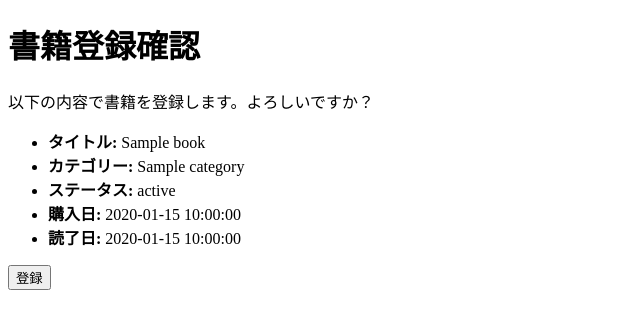
After one commit to henmikazuki/bibliography, a Flask app: template templates/books/new/confirm.html in a window 1280 px wide. The commit adds this page. Shown: the top 329 px of the page, without its empty margins (0-640 px from the left). Run offline with Flask 3, Linux system fonts and the light colour scheme; the template is opened without the code that fills it: most values are stand-ins (such as "Sample title", 1, 10 or a date in 2020).

Commit message:
書籍情報登録ページ作成

```diff
--- a/main.py
+++ b/main.py
@@ -1,7 +1,9 @@
-from flask import Flask, render_template
+from flask import Flask, render_template, redirect, request, flash
 import sqlite3
 
 app = Flask(__name__)
+app.secret_key = "secret_key"
+
 
 def get_db_connection(db_path):
     """データベースの接続情報を取得する
@@ -24,32 +26,75 @@ def db_connection():
     return con, csr
 
 
-@app.route('/books')
+def get_book_form_data(form):
+    """フォームから書籍データを辞書で取得"""
+    return {
+        "title": form.get("title", ""),
+        "category": form.get("category", ""),
+        "status": form.get("status", ""),
+        "purchase_date": form.get("purchase_date", ""),
+        "read_date": form.get("read_date", ""),
+    }
+
+
+@app.route("/books")
 def books():
     con, csr = db_connection()
 
-    sql = 'SELECT id, title, category, status, purchase_date, read_date FROM books WHERE deleted = 0 ORDER BY created_at DESC'
+    sql = "SELECT id, title, category, status, purchase_date, read_date FROM books WHERE deleted = 0 ORDER BY created_at DESC"
     csr.execute(sql)
     books = csr.fetchall()
     con.close()
 
-    return render_template('books/index.html', books=books)
+    return render_template("books/index.html", books=books)
 
 
-@app.route('/books/new')
+@app.route("/books/new", methods=["GET", "POST"])
 def new_book():
-    return render_template('books/new/registration.html')
+    if request.method == "POST":
+        book_data = get_book_form_data(request.form)
+
+        return render_template("books/new/confirm.html", book_data=book_data)
+    if request.method == "GET":
+        return render_template("books/new/registration.html")
 
 
-@app.route('/books/<int:book_id>/edit')
-def edit_book(book_id):
-    return render_template('books/edit/edit.html')
+@app.route("/books/new/confirm", methods=["GET", "POST"])
+def confirm_book():
+    if request.method == "POST":
+        book = get_book_form_data(request.form)
+        con, csr = db_connection()
+
+        sql = 'INSERT INTO books (title, category, status, purchase_date, read_date, deleted, created_at, updated_at) VALUES (?, ?, ?, ?, ?, 0, datetime("now", "localtime"), datetime("now", "localtime"))'
+        csr.execute(
+            sql,
+            (
+                book["title"],
+                book["category"],
+                book["status"],
+                book["purchase_date"],
+                book["read_date"],
+            ),
+        )
+        con.commit()
+        con.close()
+
+        flash("書籍を登録しました。")
+
+        return redirect("/books")
+    if request.method == "GET":
+        return redirect("/books/new")
 
 
-@app.route('/books/<int:book_id>/delete')
-def delete_book(book_id):
-    return render_template('books/delete/delete.html')
+@app.route("/books/<int:book_id>/edit")
+def edit_book(book_id):
+    return render_template("books/edit/edit.html")
 
 
-if __name__ == '__main__':
+@app.route("/books/<int:book_id>/delete")
+def delete_book(book_id):
+    return render_template("books/delete/delete.html")
+
+
+if __name__ == "__main__":
     app.run(debug=True)
--- /dev/null
+++ b/templates/books/new/confirm.html
@@ -0,0 +1,39 @@
+<!doctype html>
+<html lang="ja">
+  <head>
+    <meta charset="UTF-8" />
+    <meta name="viewport" content="width=device-width, initial-scale=1.0" />
+    <title>書籍登録確認</title>
+  </head>
+  <body>
+    <h1>書籍登録確認</h1>
+    <p>以下の内容で書籍を登録します。よろしいですか？</p>
+    <ul>
+      <li><strong>タイトル:</strong> {{ book_data.title }}</li>
+      <li><strong>カテゴリー:</strong> {{ book_data.category }}</li>
+      <li><strong>ステータス:</strong> {{ book_data.status }}</li>
+      <li>
+        <strong>購入日:</strong>
+        {% if book_data.purchase_date %} {{ book_data.purchase_date }} {% else
+        %} なし {% endif %}
+      </li>
+      <li>
+        <strong>読了日:</strong>
+        {% if book_data.read_date %} {{ book_data.read_date }} {% else %} なし
+        {% endif %}
+      </li>
+    </ul>
+    <form action="/books/new/confirm" method="post">
+      <input type="hidden" name="title" value="{{ book_data.title }}" />
+      <input type="hidden" name="category" value="{{ book_data.category }}" />
+      <input type="hidden" name="status" value="{{ book_data.status }}" />
+      <input
+        type="hidden"
+        name="purchase_date"
+        value="{{ book_data.purchase_date }}"
+      />
+      <input type="hidden" name="read_date" value="{{ book_data.read_date }}" />
+      <input type="submit" value="登録" />
+    </form>
+  </body>
+</html>
--- a/templates/books/new/registration.html
+++ b/templates/books/new/registration.html
@@ -7,7 +7,7 @@
 </head>
 <body>
     <h1>書籍登録</h1>
-    <form action="/books" method="post">
+    <form action="/books/new" method="post">
         <label for="title">タイトル:</label>
         <input type="text" id="title" name="title" required><br><br>
 
@@ -20,8 +20,8 @@
         <label for="purchase_date">購入日:</label>
         <input type="date" id="purchase_date" name="purchase_date"><br><br>
 
-        <label for="completion_date">読了日:</label>
-        <input type="date" id="completion_date" name="completion_date"><br><br>
+        <label for="read_date">読了日:</label>
+        <input type="date" id="read_date" name="read_date"><br><br>
 
         <input type="submit" value="登録">
     </form>
```
Also changed, not shown: templates/books/index.html (+11 -4 lines).
